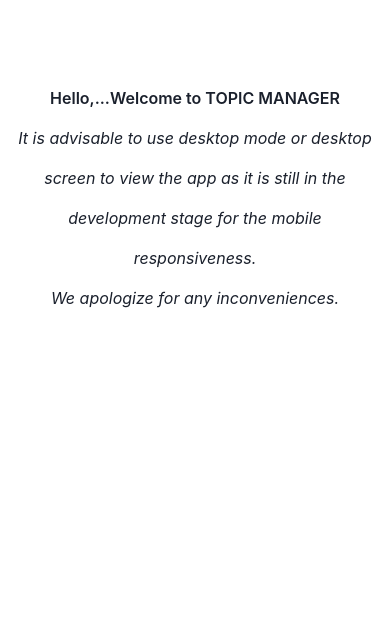
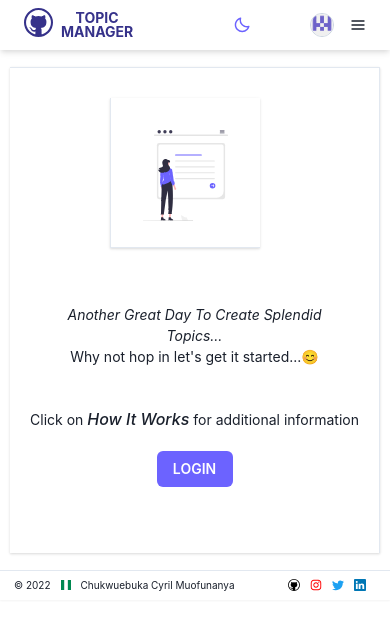
Before and after one commit to cyrilchukwuebuka/github-topic-manager, a React (Create React App) app: page / in a window 390 px wide. Shown: the top 630 px of the page. Built offline with nearby package versions, Linux system fonts and the light colour scheme; no server answers.

Commit message:
made app responsive

```diff
--- a/src/App.js
+++ b/src/App.js
@@ -19,7 +19,7 @@ export const TOKEN = 'token';
 function App() {
   const dispatch = useDispatch();
   const bgColor = useColorModeValue('themeLight.bg', 'themeDark.bgBody')
-  const [isLargerThan1082] = useMediaQuery('(min-width: 1082px)')
+  const [isLargerThan310] = useMediaQuery('(min-width: 310px)')
 
   useEffect(() => {
     onAuthStateChanged(auth, (user) => {
@@ -36,7 +36,7 @@ function App() {
 
   return (
     <>
-      {isLargerThan1082 ?
+      {isLargerThan310 ?
         (<Container bg={bgColor} maxW='full' padding={0}>
           <Router>
             <Routes>
--- a/src/components/Footer.js
+++ b/src/components/Footer.js
@@ -1,4 +1,4 @@
-import { Box, Flex, Icon, Image, Text, useColorMode, useColorModeValue } from '@chakra-ui/react'
+import { Box, Flex, Icon, Image, Text, useColorMode, useColorModeValue, useMediaQuery } from '@chakra-ui/react'
 import { FaInstagram } from 'react-icons/fa'
 import { BsTwitter, BsLinkedin } from 'react-icons/bs'
 import React from 'react'
@@ -15,24 +15,34 @@ const Footer = () => {
     return (
         <Flex px='4px' py='6px' h='30px' w='full' bg={bgColor} borderTop='1px' borderColor='gray.200' boxShadow='sm' align="center" justify="space-between" >
             <Flex paddingLeft='10px' align="center" justify="center">
-                <Text paddingRight='10px'>© 2022</Text>
-                <Box w='15px' h='15px' marginRight='10px'>
-                    <Image w='100%' h='100%' src='/images/flag.png' />
-                </Box>
-                <Text >Chukwuebuka Cyril Muofunanya</Text>
+                <Flex align="center" justify="center">
+                    <Text textAlign='center' paddingRight='10px' fontSize={{ base: '10px', md: '12px', lg: '14px' }}>© 2022</Text>
+                    <Box w={{ base: '10px', md: '13px', lg: '14px' }} h={{ base: '10px', md: '13px', lg: '14px' }} marginRight='10px'>
+                        <Image w='100%' h='100%' src='/images/flag.png' />
+                    </Box>
+                </Flex>
+                <Text fontSize={{ base: '10px', md: '12px', lg: '14px' }}>Chukwuebuka Cyril Muofunanya</Text>
             </Flex>
             <Flex align="center" justify="center" paddingRight='10px'>
                 <Box paddingRight='10px' _hover={{ transform: 'scale(1.05)', cursor: "pointer" }}>
-                    <Link href='https://github.com/cyrilchukwuebuka' isExternal _focus={{ outline: 'none' }}><Icon as={VscGithub} color={bgGithub} /></Link>
+                    <Link href='https://github.com/cyrilchukwuebuka' isExternal _focus={{ outline: 'none' }}>
+                        <Icon as={VscGithub} color={bgGithub} w={{ base: '12px', md: '13px', lg: '14px' }} h={{ base: '12px', md: '13px', lg: '14px' }} />
+                    </Link>
                 </Box>
                 <Box paddingRight='10px' _hover={{ transform: 'scale(1.05)', cursor: "pointer" }}>
-                    <Link href='https://www.instagram.com/chuk_cy/?hl=en' isExternal _focus={{ outline: 'none' }}><Icon as={FaInstagram} color={bgInstagram} /></Link>
+                    <Link href='https://www.instagram.com/chuk_cy/?hl=en' isExternal _focus={{ outline: 'none' }}>
+                        <Icon as={FaInstagram} color={bgInstagram} w={{ base: '12px', md: '13px', lg: '14px' }} h={{ base: '12px', md: '13px', lg: '14px' }} />
+                    </Link>
                 </Box>
                 <Box paddingRight='10px' _hover={{ transform: 'scale(1.05)', cursor: "pointer" }}>
-                    <Link href='https://twitter.com/hooolycode' isExternal _focus={{ outline: 'none' }}><Icon as={BsTwitter} color={bgTwitter} /></Link>
+                    <Link href='https://twitter.com/hooolycode' isExternal _focus={{ outline: 'none' }}>
+                        <Icon as={BsTwitter} color={bgTwitter} w={{ base: '12px', md: '13px', lg: '14px' }} h={{ base: '12px', md: '13px', lg: '14px' }} />
+                    </Link>
                 </Box>
                 <Box paddingRight='10px' _hover={{ transform: 'scale(1.05)', cursor: "pointer" }}>
-                    <Link href='www.linkedin.com/in/chukwuebuka-cyril-muofunanya' isExternal _focus={{ outline: 'none' }}><Icon as={BsLinkedin} color={bgLinkedIn} /></Link>
+                    <Link href='www.linkedin.com/in/chukwuebuka-cyril-muofunanya' isExternal _focus={{ outline: 'none' }}>
+                        <Icon as={BsLinkedin} color={bgLinkedIn} w={{ base: '12px', md: '13px', lg: '14px' }} h={{ base: '12px', md: '13px', lg: '14px' }} />
+                    </Link>
                 </Box>
             </Flex>
         </Flex>
--- a/src/components/Header.js
+++ b/src/components/Header.js
@@ -1,7 +1,7 @@
 import React, { useState } from 'react'
 import { firebaseSignInWithPopup, firebaseSignOut } from '../services/firebaseApp';
 import { getUserData } from '../features/githubUser/githubUserSlice';
-import { Box, Flex, HStack, Icon, Image, Link, LinkBox, Text, VStack, LinkOverlay, useDisclosure, } from '@chakra-ui/react';
+import { Box, Flex, HStack, Icon, Image, Link, LinkBox, Text, VStack, LinkOverlay, useDisclosure, useMediaQuery, } from '@chakra-ui/react';
 import { VscGithub } from 'react-icons/vsc';
 import { BiGitBranch, BiMoon } from 'react-icons/bi';
 import { ImSun } from 'react-icons/im';
@@ -13,6 +13,9 @@ import Tilt from 'react-parallax-tilt';
 import DrawerCompenent from './Drawer';
 
 const Header = () => {
+    const [isLargerThan770] = useMediaQuery('(min-width: 770px)')
+    const [isLargerThan500] = useMediaQuery('(min-width: 500px)')
+    const [isLargerThan400] = useMediaQuery('(min-width: 400px)')
     const { toggleColorMode } = useColorMode()
     const bgColor = useColorModeValue('themeLight.bg', 'themeDark.bgBody')
     const iconColor = useColorModeValue('themeLight.icon', 'themeDark.icon')
@@ -25,27 +28,27 @@ const Header = () => {
     const accessToken = userData?.accessToken;
 
     return (
-        <Flex px={8} py={2} h='50px' w='full' bg={bgColor} boxShadow='md' align="center" justify="space-between">
+        <Flex px={{ base: '24px', md: '27px', lg: '30px' }} py={2} h='50px' w='full' bg={bgColor} boxShadow='md' align="center" justify="space-between">
             <Box alignItems='center'>
                 <LinkBox>
                     <HStack _hover={{ cursor: "pointer" }}>
-                        <LinkOverlay as={ReactLink} to='/'>
-                            <Tilt tiltMaxAngleX={20} tiltMaxAngleY={20}><Icon as={VscGithub} w={35} h={35} color={logoColor}/></Tilt>
+                        <LinkOverlay as={ReactLink} to='/' _focus={{ outline: 'none' }}>
+                            <Tilt tiltMaxAngleX={20} tiltMaxAngleY={20}><Icon as={VscGithub} w={{ base: '29px', md: '32px', lg: '35px' }} h={{ base: '29px', md: '32px', lg: '35px' }} color={logoColor} /></Tilt>
                         </LinkOverlay>
                         <VStack>
-                            <Text fontWeight="bold" lineHeight='10px' color={logoColor}>TOPIC</Text>
-                            <Text fontWeight="bold" lineHeight='10px' color={logoColor}>MANAGER</Text>
+                            <Text fontWeight="bold" lineHeight={{ base: '6px', md: '8px', lg: '10px' }} fontSize={{ base: '14px', md: '16px', lg: '18px' }} color={logoColor}>TOPIC</Text>
+                            <Text fontWeight="bold" lineHeight={{ base: '6px', md: '8px', lg: '10px' }} fontSize={{ base: '14px', md: '16px', lg: '18px' }} color={logoColor}>MANAGER</Text>
                         </VStack>
                     </HStack>
                 </LinkBox>
             </Box>
-            <Flex h='full' w='33%' align="center" justify="space-between">
+            <Flex h='full' w='40%' align="center" justify="space-between">
                 <Flex w='90%' align="center" justify="space-between">
-                    <Link as={ReactLink} to='/' _focus={{ outline: 'none' }} _hover={{ textDecoration: 'none', transform: 'scale(1.05)' }} fontWeight='500'>How It Works</Link>
-                    <Text _hover={{ transform: 'scale(1.05)', cursor: "pointer" }} fontWeight='500' onClick={accessToken ? () => firebaseSignOut(dispatch) : () => firebaseSignInWithPopup(dispatch)}>{accessToken ? 'Log out' : 'Login'}</Text>
-                    <Link href='https://github.com/cyrilchukwuebuka/github-topic-manager' isExternal _focus={{ outline: 'none' }}><Icon as={BiGitBranch} w={22} h={22} color={iconColor} _hover={{ transform: 'scale(1.15)', cursor: "pointer" }} /></Link>
-                    <Icon as={icon} onClick={toggleColorMode} mx={1} w={22} h={22} color={iconColor} _hover={{ transform: 'scale(1.15)', cursor: "pointer" }} />
-                    <Box w={30} h={30} border='1px' borderRadius='full' borderColor='gray.300'>
+                    {isLargerThan770 && <Link as={ReactLink} to='/' _focus={{ outline: 'none' }} _hover={{ textDecoration: 'none', transform: 'scale(1.05)' }} fontWeight='500' fontSize={{ base: '12px', md: '14px', lg: '16px' }}>How It Works</Link>}
+                    {isLargerThan400 && <Text _hover={{ transform: 'scale(1.05)', cursor: "pointer" }} fontWeight='500' fontSize={{ base: '12px', md: '14px', lg: '16px' }} onClick={accessToken ? () => firebaseSignOut(dispatch) : () => firebaseSignInWithPopup(dispatch)}>{accessToken ? 'Log out' : 'Login'}</Text>}
+                    {isLargerThan500 && <Link mt={2} href='https://github.com/cyrilchukwuebuka/github-topic-manager' isExternal _focus={{ outline: 'none' }}><Icon as={BiGitBranch} w={{ base: '18px', md: '20px', lg: '22px' }} h={{ base: '18px', md: '20px', lg: '22px' }} color={iconColor} _hover={{ transform: 'scale(1.15)', cursor: "pointer" }} /></Link>}
+                    <Icon as={icon} onClick={toggleColorMode} mx={1} w={{ base: '18px', md: '20px', lg: '22px' }} h={{ base: '18px', md: '20px', lg: '22px' }} color={iconColor} _hover={{ transform: 'scale(1.15)', cursor: "pointer" }} />
+                    <Box w={{ base: '24px', md: '27px', lg: '30px' }} h={{ base: '24px', md: '27px', lg: '30px' }} border='1px' borderRadius='full' borderColor='gray.300'>
                         <Image
                             borderRadius='full'
                             boxSize='100%'
@@ -54,7 +57,7 @@ const Header = () => {
                         />
                     </Box>
                 </Flex>
-                <HamburgerIcon onClick={onOpen} _hover={{ transform: 'scale(1.15)', cursor: "pointer" }} />
+                <HamburgerIcon ml={4} onClick={onOpen} _hover={{ transform: 'scale(1.15)', cursor: "pointer" }} />
                 <DrawerCompenent isOpen={isOpen} onClose={onClose} accessToken={accessToken} />
             </Flex>
         </Flex >
--- a/src/components/LandingComp.js
+++ b/src/components/LandingComp.js
@@ -1,4 +1,4 @@
-import { Box, Button, Container, Flex, Image, Link, Text } from '@chakra-ui/react'
+import { Box, Button, Container, Flex, Image, Link, Text, useMediaQuery } from '@chakra-ui/react'
 import React from 'react'
 import { useDispatch } from 'react-redux'
 import { Link as ReactLink } from "react-router-dom"
@@ -7,25 +7,38 @@ import Tilt from 'react-parallax-tilt'
 import Bounce from 'react-reveal/Bounce'
 
 const LandingComp = () => {
+    const [isLargerThan1085] = useMediaQuery('(min-width: 1085px)')
     const dispatch = useDispatch()
 
     return (
-        <Container maxW='container.xl' w='100%' h='calc(100vh - 80px)' padding={5} m='auto'>
-            <Flex wrap='wrap' py='8%' my='2%' align='center' justify='center' borderRight='1px' borderTop='1px' borderColor='gray.200' boxShadow='base'>
+        <Container maxW='container.xl' w='100%' h={isLargerThan1085 ? 'calc(100vh - 80px)' : '100%'} padding='10px'>
+            <Flex wrap='wrap' py='8%' my='2%' align='center' justify='center' borderRight='1px' borderTop='1px' borderColor='gray.200' boxShadow='base' overflowY='scroll' sx={{
+                '&::-webkit-scrollbar': {
+                    width: '1px',
+                    borderRadius: '8px',
+                    backgroundColor: `rgba(0, 0, 0, 0.05)`,
+                },
+                '&::-webkit-scrollbar-thumb': {
+                    borderRadius: '8px',
+                    backgroundColor: `rgba(0, 0, 0, 0.05)`,
+                },
+            }}>
                 <Bounce left>
                     <Tilt tiltMaxAngleX={5} tiltMaxAngleY={5}>
-                        <Box p={8} marginRight={5} h='350px' w='350px' borderLeft='1px' borderBottom='1px' borderColor='gray.200' boxShadow='base'>
+                        <Box p={8} marginRight={5} h={{ base: '150px', md: '250px', lg: '350px' }} w={{ base: '150px', md: '250px', lg: '350px' }} borderLeft='1px' borderBottom='1px' borderColor='gray.200' boxShadow='base'>
                             <Image src='/images/topic.svg' alt='Topic' />
                         </Box >
                     </Tilt>
                 </Bounce>
-                <Flex align='center' justify='center' direction='column'>
+                <Flex align='center' justify='center' direction='column' p={4}>
                     <Flex p={10} wrap='wrap' align='center' justify='center'>
-                        <Text fontStyle='italic'>Another Great Day To Create Splendid Topics...</Text>
-                        <Text>Why not hop in let's get it started...😊</Text>
+                        <Text textAlign='center' fontStyle='italic' fontSize={{ base: '14px', md: '16px', lg: '18px' }}>Another Great Day To Create Splendid Topics...</Text>
+                        <Text textAlign='center' fontSize={{ base: '14px', md: '16px', lg: '18px' }}>Why not hop in let's get it started...😊</Text>
                     </Flex>
-                    <Text>Click on <Link as={ReactLink} to='/sejd' _hover={{ color: 'brand.300', textDecoration: 'none' }} _focus={{ outline: 'none' }} fontStyle='italic' fontSize='18px' fontWeight='500'>How It Works</Link> for additional information</Text>
-                    <Button variant='with-shadow' _hover={{ bg: 'brand.300' }} _active={{ transform: 'scale(1.05)' }} _focus={{ outline: 'none' }} m={5} textTransform='uppercase' bgColor='brand.500' color='white' onClick={() => firebaseSignInWithPopup(dispatch)}>Login</Button>
+                    <Text fontSize={{ base: '14px', md: '16px', lg: '18px' }} textAlign='center'>Click on <Link as={ReactLink} to='/sejd' _hover={{ color: 'brand.300', textDecoration: 'none' }} _focus={{ outline: 'none' }} fontStyle='italic' fontSize={{ base: '16px', md: '18px', lg: '20px' }} fontWeight='500'>How It Works</Link> for additional information</Text>
+                    <Button h={{ base: '36px', md: '40px', lg: '40px' }} w={{ base: '76px', md: '80px', lg: '80px' }} _hover={{ bg: 'brand.300' }} _active={{ transform: 'scale(1.05)' }} _focus={{ outline: 'none' }} m={5} textTransform='uppercase' bgColor='brand.500' color='white' onClick={() => firebaseSignInWithPopup(dispatch)}>
+                        <Text fontSize='14px'>Login</Text>
+                    </Button>
                 </Flex>
             </Flex >
         </Container >
--- a/src/components/RepoCard.js
+++ b/src/components/RepoCard.js
@@ -1,4 +1,4 @@
-import { Box, Checkbox, Flex, Link } from '@chakra-ui/react'
+import { Checkbox, Flex, Link, Text } from '@chakra-ui/react'
 import React from 'react'
 import { Link as ReactLink } from 'react-router-dom'
 
@@ -7,7 +7,7 @@ const RepoCard = ({ name, id, repo, callback }) => {
         <Flex direction='column'>
             <Flex p='5' borderWidth='1px' rounded='md' textTransform='uppercase' justifyContent='space-between'>
                 <Link as={ReactLink} to={`/repo/${repo.owner.login}${id}${name}`} _focus={{ outline: 'none' }} _hover={{ textDecoration: 'none', transform: 'scale(1.02)', cursor: "pointer" }}>
-                    <Box>{name}</Box>
+                    <Text fontSize={{ base: '14px', md: '16px', lg: '18px' }}>{name}</Text>
                 </Link>
                 <Checkbox onChange={() => callback(repo)} />
             </Flex>
--- a/src/components/RepoListing.js
+++ b/src/components/RepoListing.js
@@ -1,4 +1,4 @@
-import { Button, Container, Flex, Popover, PopoverArrow, PopoverBody, PopoverContent, PopoverTrigger, Spinner, useDisclosure } from '@chakra-ui/react'
+import { Button, Container, Flex, Popover, PopoverArrow, PopoverBody, PopoverContent, PopoverTrigger, Spinner, Text, useDisclosure } from '@chakra-ui/react'
 import React, { useEffect, useState } from 'react'
 import { useDispatch, useSelector } from 'react-redux';
 import { fetchAsyncRepos, getLoader, getRepos, getUserData } from '../features/githubUser/githubUserSlice';
@@ -63,11 +63,11 @@ const RepoListing = () => {
                         <Popover>
                             <PopoverTrigger>
                                 {count === 0 ? (
-                                    <Button mb={4} color='white' bgColor='brand.300' _hover={{ transform: 'scale(1.05)', bg: 'brand.300', textDecoration: 'none' }} _focus={{ outline: 'none' }}>
-                                        ADD TOPIC
+                                    <Button mb={{ base: '12px', md: '14px', lg: '16px' }} h={{ base: '36px', md: '40px', lg: '40px' }} w={{ base: '76px', md: '80px', lg: '80px' }} color='white' bgColor='brand.300' _hover={{ transform: 'scale(1.05)', bg: 'brand.300', textDecoration: 'none' }} _focus={{ outline: 'none' }}>
+                                        <Text fontSize='12px'>ADD TOPIC</Text>
                                     </Button>) : (
-                                    <Button mb={4} onClick={onOpen} color='white' bgColor='brand.500' _hover={{ transform: 'scale(1.05)', bg: 'brand.300', textDecoration: 'none' }} _focus={{ outline: 'none' }}>
-                                        ADD TOPIC
+                                    <Button mb={{ base: '12px', md: '14px', lg: '16px' }} h={{ base: '36px', md: '40px', lg: '40px' }} w={{ base: '76px', md: '80px', lg: '80px' }} onClick={onOpen} color='white' bgColor='brand.500' _hover={{ transform: 'scale(1.05)', bg: 'brand.300', textDecoration: 'none' }} _focus={{ outline: 'none' }}>
+                                        <Text fontSize='12px'>ADD TOPIC</Text>
                                     </Button>)
                                 }
                             </PopoverTrigger>
--- a/src/pages/PageNotFound.js
+++ b/src/pages/PageNotFound.js
@@ -1,32 +1,36 @@
-import { Box, Button, Flex, Image, Link, Text } from '@chakra-ui/react'
+import { Box, Button, Flex, Image, Link, Text, useMediaQuery } from '@chakra-ui/react'
 import React from 'react'
 import { Link as ReactLink } from 'react-router-dom'
 import Bounce from 'react-reveal/Bounce'
 
 const PageNotFound = () => {
+    const [isLargerThan600] = useMediaQuery('(min-width: 600px)')
+
     return (
-        <Flex justify='center' align='center' h='calc(100vh - 80px)' w='100%'>
+        <Flex wrap={isLargerThan600 ? 'nowrap' : 'wrap'} justify='center' align='center' h='calc(100vh - 80px)' w='100%' p={8}>
             <Bounce bottom>
-                <Box w='fit-content' h='fit-content' mr={10}>
-                    <Image w='350px' h='350px' borderRadius='md' src='/images/voodooMaster.jpg' />
-                    <Text textAlign='center' my={4} fontStyle='italic' fontSize='2xl' fontWeight='600'>Voodoo Lord</Text>
+                <Box w='fit-content' h='fit-content' mr={isLargerThan600 ? '40px' : ''}>
+                    <Image w={{ base: '100px', md: '200px', lg: '300px' }} h={{ base: '100px', md: '200px', lg: '300px' }} borderRadius='md' src='/images/voodooMaster.jpg' />
+                    <Text textAlign='center' my={4} fontStyle='italic' fontSize={{ base: '20px', md: '26px', lg: '30px' }} fontWeight='600'>Voodoo Lord</Text>
                 </Box>
             </Bounce>
             <Flex direction='column' justify='center' align='center'>
-                <Box marginBottom={20}>
-                    <Text fontStyle='italic' fontSize='4xl' fontWeight='600'>Oooops!!!...</Text>
+                <Box marginBottom={isLargerThan600 ? '80px' : '10px'}>
+                    <Text fontStyle='italic' fontSize={{ base: '24px', md: '36px', lg: '58px' }} textAlign='center' fontWeight='600'>Oooops!!!...</Text>
                 </Box>
                 <Box>
-                    <Text>Welcome to the lost Multi-Verse</Text>
+                    <Text fontSize={{ base: '14px', md: '16px', lg: '18px' }} textAlign='center'>Welcome to the lost Multi-Verse</Text>
                 </Box>
                 <Box>
-                    <Text>I noticed you've lost track of path. If you still wish to find your path, </Text>
+                    <Text fontSize={{ base: '14px', md: '16px', lg: '18px' }} textAlign='center'>I noticed you've lost track of path. If you still wish to find your path, </Text>
                 </Box>
                 <Box>
-                    <Text>Click the below button</Text>
+                    <Text fontSize={{ base: '14px', md: '16px', lg: '18px' }} textAlign='center'>Click the below button</Text>
                 </Box>
                 <Button marginTop={10} bgColor='#6C63FF' color='white' _focus={{ outline: 'none' }} _hover={{ bg: 'brand.300', outline: 'none' }} _active={{ transform: 'scale(1.05)' }}>
-                    <Link as={ReactLink} to='/' _hover={{ outline: 'none' }}>Conjure Path</Link>
+                    <Link as={ReactLink} to='/' _hover={{ outline: 'none' }}>
+                        <Text fontSize={{ base: '14px', md: '16px', lg: '18px' }} textAlign='center'>Conjure Path</Text>
+                    </Link>
                 </Button>
             </Flex>
         </Flex>
```
Also changed, not shown: src/pages/RepoDetail.js (+20 -13 lines).
